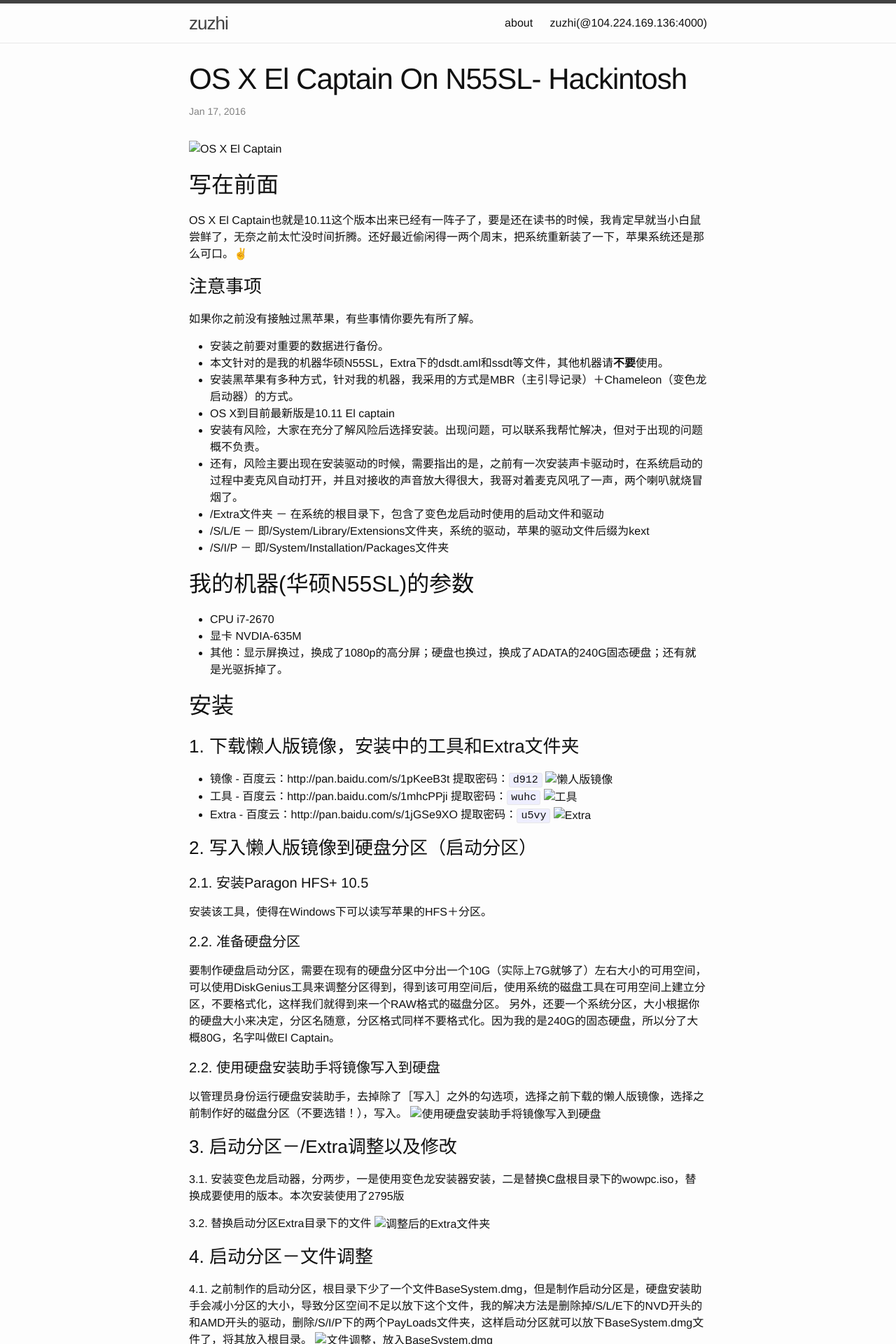
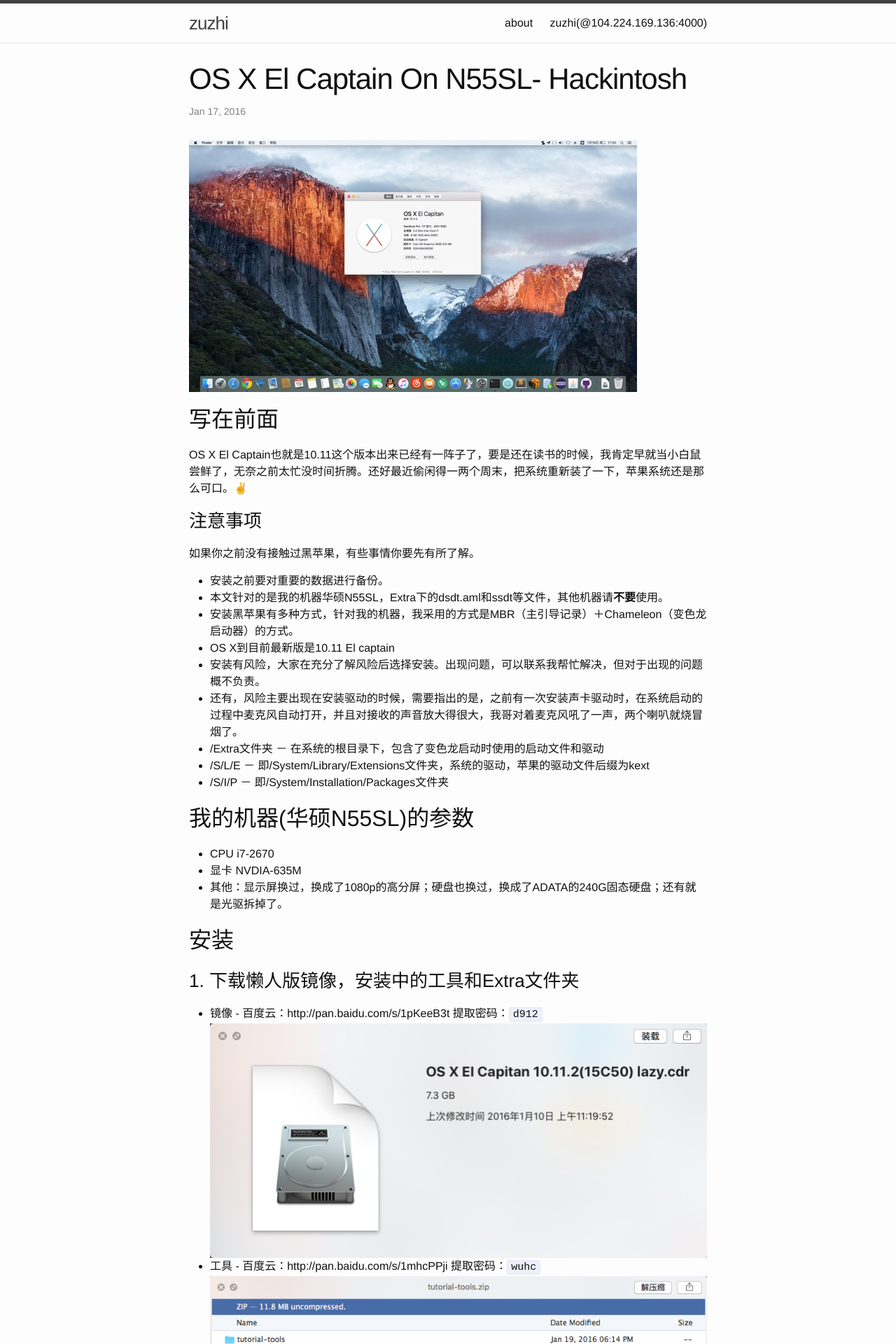
Before and after one commit to zuzhi/zuzhi.github.io, a Jekyll site: the page built from _posts/2016-01-17-OS-X-El-Captain-On-N55SL.markdown, in a window 1280 px wide. Shown: the top 1920 px of the page at 70% size. Built offline with Jekyll 4.4.1, drawn with Linux system fonts in a browser that asks for light colours.

Commit message:
image path fix

```diff
--- a/_posts/2016-01-17-OS-X-El-Captain-On-N55SL.markdown
+++ b/_posts/2016-01-17-OS-X-El-Captain-On-N55SL.markdown
@@ -4,7 +4,7 @@
 data: 2016-01-17 20:56:00
 categories: hackintosh
 ---
-![OS X El Captain](../img/tutorial-captures/%E5%B1%8F%E5%B9%95%E5%BF%AB%E7%85%A7%202016-01-19%20%E4%B8%8B%E5%8D%885.50.08.jpg "OS X El Captain")
+![OS X El Captain](../../../../img/tutorial-captures/%E5%B1%8F%E5%B9%95%E5%BF%AB%E7%85%A7%202016-01-19%20%E4%B8%8B%E5%8D%885.50.08.jpg "OS X El Captain")
 
 ## 写在前面
 OS X El Captain也就是10.11这个版本出来已经有一阵子了，要是还在读书的时候，我肯定早就当小白鼠尝鲜了，无奈之前太忙没时间折腾。还好最近偷闲得一两个周末，把系统重新装了一下，苹果系统还是那么可口。✌
@@ -31,11 +31,11 @@
 
 ### 1. 下载懒人版镜像，安装中的工具和Extra文件夹
 - 镜像 - 百度云：http://pan.baidu.com/s/1pKeeB3t 提取密码：`d912`
-![懒人版镜像](../img/tutorial-captures/QQ20160114-0.png "懒人版镜像")
+![懒人版镜像](../../../../img/tutorial-captures/QQ20160114-0.png "懒人版镜像")
 - 工具 - 百度云：http://pan.baidu.com/s/1mhcPPji 提取密码：`wuhc`
-![工具](../img/tutorial-captures/QQ20160119-0.png "工具")
+![工具](../../../../img/tutorial-captures/QQ20160119-0.png "工具")
 - Extra - 百度云：http://pan.baidu.com/s/1jGSe9XO 提取密码：`u5vy`
-![Extra](../img/tutorial-captures/QQ20160119-1.png "Extra")
+![Extra](../../../../img/tutorial-captures/QQ20160119-1.png "Extra")
 
 ### 2. 写入懒人版镜像到硬盘分区（启动分区）
 
@@ -48,24 +48,24 @@
 
 #### 2.2. 使用硬盘安装助手将镜像写入到硬盘
 以管理员身份运行硬盘安装助手，去掉除了［写入］之外的勾选项，选择之前下载的懒人版镜像，选择之前制作好的磁盘分区（不要选错！），写入。
-![使用硬盘安装助手将镜像写入到硬盘](../img/tutorial-captures/snip_20160117144615.png "使用硬盘安装助手将镜像写入到硬盘")
+![使用硬盘安装助手将镜像写入到硬盘](../../../../img/tutorial-captures/snip_20160117144615.png "使用硬盘安装助手将镜像写入到硬盘")
 
 ### 3. 启动分区－/Extra调整以及修改
 
 3.1. 安装变色龙启动器，分两步，一是使用变色龙安装器安装，二是替换C盘根目录下的wowpc.iso，替换成要使用的版本。本次安装使用了2795版
 
 3.2. 替换启动分区Extra目录下的文件
-![调整后的Extra文件夹](../img/tutorial-captures/snip_20160117145719.png "调整后的Extra文件夹")
+![调整后的Extra文件夹](../../../../img/tutorial-captures/snip_20160117145719.png "调整后的Extra文件夹")
 
 
 ### 4. 启动分区－文件调整
 
 4.1. 之前制作的启动分区，根目录下少了一个文件BaseSystem.dmg，但是制作启动分区是，硬盘安装助手会减小分区的大小，导致分区空间不足以放下这个文件，我的解决方法是删除掉/S/L/E下的NVD开头的和AMD开头的驱动，删除/S/I/P下的两个PayLoads文件夹，这样启动分区就可以放下BaseSystem.dmg文件了，将其放入根目录。
-![文件调整，放入BaseSystem.dmg](../img/tutorial-captures/snip_20160117145706.png "文件调整，放入BaseSystem.dmg")
+![文件调整，放入BaseSystem.dmg](../../../../img/tutorial-captures/snip_20160117145706.png "文件调整，放入BaseSystem.dmg")
 
 ### 5. 启动分区－启动
 不出意外的话，选择启动分区（OS X BaseSystem），回车，就可以启动安装系统了。注：变色龙的启动标志（kernel flags）在/Extra下的org.chameleon.Boot.plist文件里配置。其中-f代表重建系统缓存，-v表示啰嗦模式，会显示启动过程中执行记录。也可以在选择里启动磁盘时，手动敲上这些标志。
-![org.chameleon.Boot.plist文件](../img/tutorial-captures/snip_20160117145814.png "org.chameleon.Boot.plist文件")
+![org.chameleon.Boot.plist文件](../../../../img/tutorial-captures/snip_20160117145814.png "org.chameleon.Boot.plist文件")
 
 
 ### 6. 安装
@@ -77,11 +77,11 @@
 ### 8. 系统分区－启动
 启动。一些简单的配置之后，进入系统。搞定。
 最后我的系统磁盘是这样的：
-![我的系统磁盘分区](../img/tutorial-captures/snip_20160117144412.png "我的系统磁盘分区")
+![我的系统磁盘分区](../../../../img/tutorial-captures/snip_20160117144412.png "我的系统磁盘分区")
 
 ### 9. 写在最后
 当然啦，教程难免有不尽详细之处，要是安装过程中遇到问题，可以联系我解决。不忙的时候，我总是很热心的。:p
 
 > 最后，我在筹钱购置主机和域名来升级我的博客，认可我的付出，不妨扫一扫下面的二维码进行微信打赏。捂脸~。:p
 
-![微信打赏](../img/IMG_1479_cut.jpg "微信打赏")
+![微信打赏](../../../../img/IMG_1479_cut.jpg "微信打赏")
```
